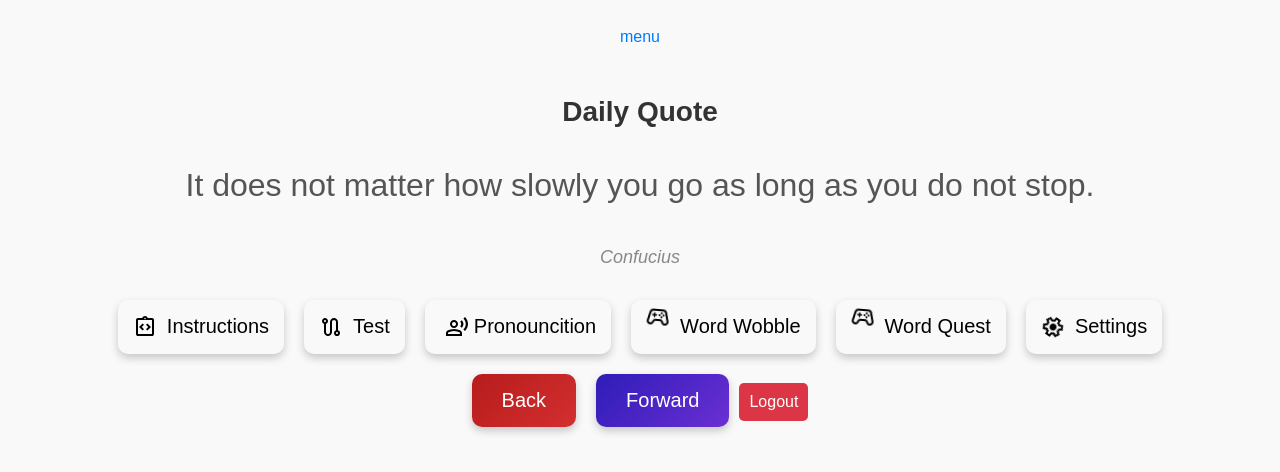
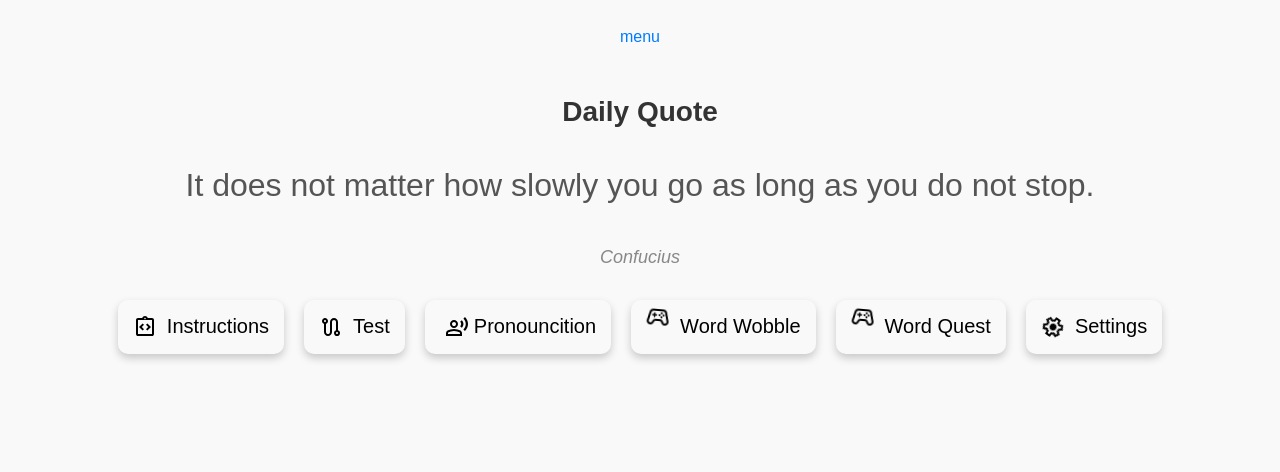
Before and after one commit to Jojo10x/VocalizeIQ, a React (Vite) app: page /menu in a window 1280 px wide. Shown: the top 472 px of the page. Built offline with nearby package versions, Linux system fonts and the light colour scheme; a web font is replaced by a local one.

Commit message:
logout btn fix

```diff
--- a/src/Login/LogoutButton.jsx
+++ b/src/Login/LogoutButton.jsx
@@ -5,21 +5,37 @@ import { auth} from '../Firebase-config'
 import styles from "./Login.module.css";
 
 const LogoutButton = ({ onClick }) => {
-    const navigate = useNavigate();
+
+  const user = auth.currentUser;
+
+  const navigate = useNavigate();
 
   const handleLogout = async () => {
     try {
       await signOut(auth);
-      navigate('/');
+      navigate("/");
     } catch (error) {
       console.log(error.message);
     }
   };
 
   return (
-    <button className={styles["logout-button"]} onClick={onClick || handleLogout}>
-      Logout
-    </button>
+    <>
+      {user && (
+        <div className={styles.loggedInMessage}>
+          <h2 className={`${styles.title} ${styles.animatedEmoji}`}>
+            Welcome {user.displayName} 🎉
+          </h2>
+          <h3 className={styles["secondary-title"]}> {user.email}</h3>
+          <button
+            className={styles["logout-button"]}
+            onClick={onClick || handleLogout}
+          >
+            Logout
+          </button>
+        </div>
+      )}
+    </>
   );
 };
 
--- a/src/Menu/Menu.jsx
+++ b/src/Menu/Menu.jsx
@@ -14,12 +14,12 @@ function Menu() {
   const navigate = useNavigate();
   // const user = auth.currentUser;
 
-  const goBack = () => {
-    navigate(-1);
-  };
-  const goForward = () => {
-    navigate("./home");
-  };
+  // const goBack = () => {
+  //   navigate(-1);
+  // };
+  // const goForward = () => {
+  //   navigate("./home");
+  // };
 
   const goTest = () => {
     navigate("./test");
@@ -73,7 +73,7 @@ function Menu() {
         </div>
       </div>
       <div>
-        <button
+        {/* <button
           className={`${styles["menu-button"]} ${styles["back-button"]}`}
           onClick={goBack}
         >
@@ -84,7 +84,7 @@ function Menu() {
           onClick={goForward}
         >
           Forward
-        </button>
+        </button> */}
         <LogoutButton/>
       </div>
     </>
```
